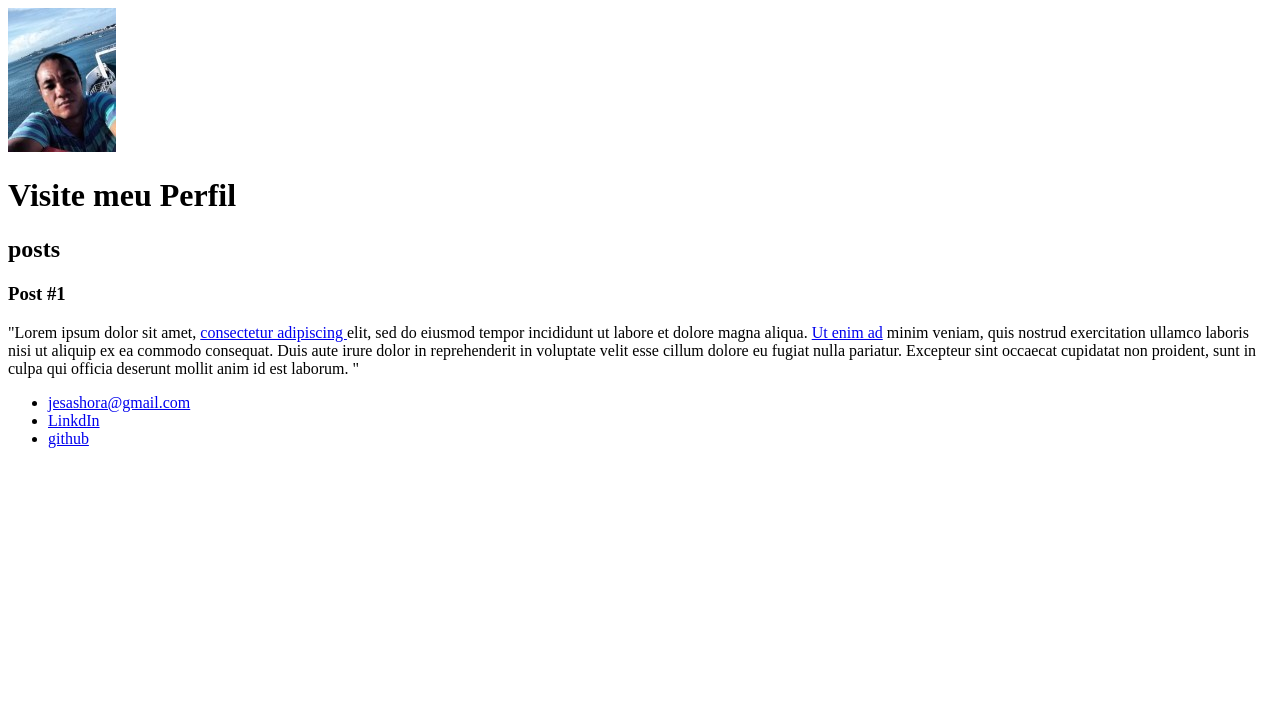
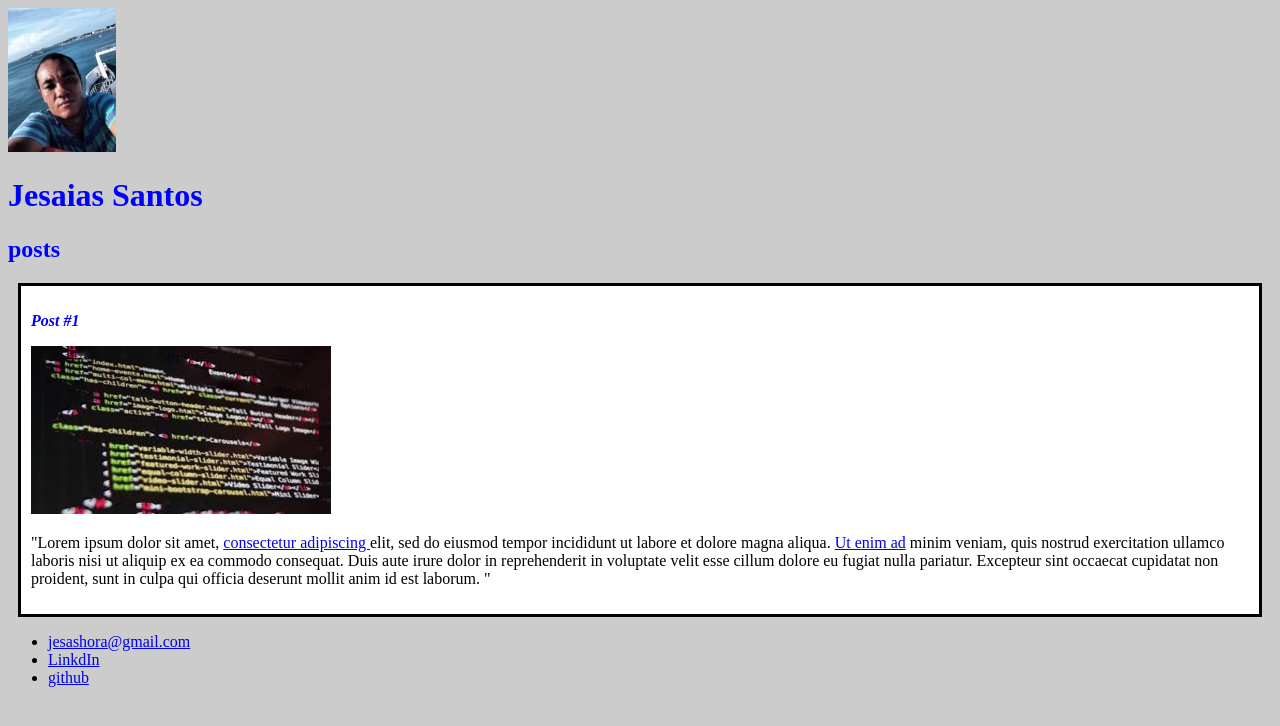
Before and after one commit to jesasdev/web, a plain HTML site: page index.html in a window 1280 px wide. Drawn offline with Linux system fonts and the light colour scheme.

Commit message:
Foi realizado modificacõe no index e feito a formatacão com css

```diff
--- /dev/null
+++ b/css/style.css
@@ -0,0 +1,19 @@
+body{
+    background:#ccc;
+
+}
+
+#title,.subtitle,.post_title {
+    color: blue;
+}
+
+.post_title {
+    font-size: 16px;
+    font-style: italic;
+}
+.post{
+    background-color: #fff;
+    padding: 10px;
+    border: 3px solid#000;
+    margin: 10px;
+}
--- a/index.html
+++ b/index.html
@@ -3,26 +3,27 @@
 
 <head>
     <meta charset='utf-8'>
-    <meta http-equiv='X-UA-Compatible' content='IE=edge'>
-    <title>Meu Perfil</title>
-    <meta name='viewport' content='width=device-width, initial-scale=1'>
-    <link rel='stylesheet' type='text/css' media='screen' href='main.css'>
-    <script src='main.js'></script>
+
+    <title>jesaias Santos</title>
+
+    <link rel="stylesheet" href="css/style.css">
+
 </head>
 
 
 <body>
     <header>
-        <img src="minha.jpg " all="ok ">
-        <h1>Visite meu Perfil</h1>
+        <img src=" minha.jpg " all="ok ">
+        <h1 id="title">Jesaias Santos</h1>
     </header>
     <section>
         <header>
-            <h2>posts</h2>
+            <h2 class="subtitle ">posts</h2>
         </header>
-        <article>
+        <article class="post">
             <header>
-                <h3>Post #1</h3>
+                <h3 class="post_title ">Post #1</h3>
+                <img src="html.jpg " alt="editor de texto contendo código ">
             </header>
             <p>
                 "Lorem ipsum dolor sit amet, <a href="https://www.facebook.com/nengojesa" target="_blanc">consectetur adipiscing </a>elit, sed do eiusmod tempor incididunt ut labore et dolore magna aliqua.
```
Also changed, not shown: html.jpg (added), html6.png (added).
